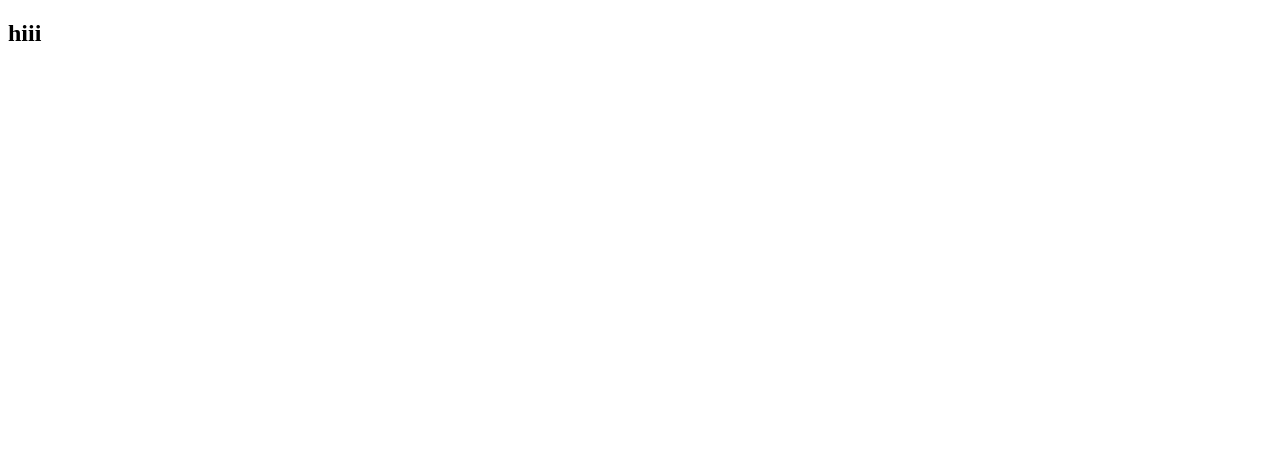
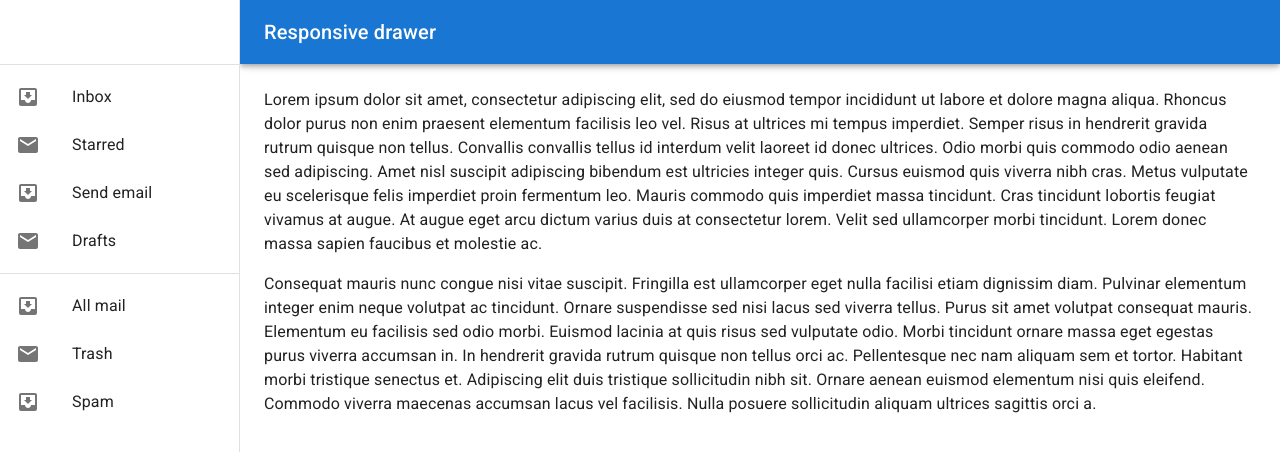
Before and after one commit to hachi-nico/bbb-youtube-app-v2, a React (Vite) app: page / in a window 1280 px wide. Shown: the top 452 px of the page. Built offline with nearby package versions, Linux system fonts and the light colour scheme.

Commit message:
setup mui, react router

```diff
--- a/index.html
+++ b/index.html
@@ -3,6 +3,10 @@
   <head>
     <meta charset="UTF-8" />
     <link rel="icon" type="image/svg+xml" href="/vite.svg" />
+    <link
+      rel="stylesheet"
+      href="https://fonts.googleapis.com/css?family=Roboto:300,400,500,700&display=swap"
+    />
     <meta name="viewport" content="width=device-width, initial-scale=1.0" />
     <title>Vite + React</title>
   </head>
--- a/src/App.jsx
+++ b/src/App.jsx
@@ -1,13 +1,26 @@
-import {useState} from 'react'
+import React from 'react'
+import {BrowserRouter, Switch, Route, Link} from 'react-router-dom'
 
-function App() {
-  const [count, setCount] = useState(0)
+import MainLayout from './layouts/MainLayout'
+import Beranda from './pages/Beranda'
 
+export default function App() {
   return (
-    <div>
-      <h2>hiii</h2>
-    </div>
+    <RouterWrapper>
+      <MainLayout />
+    </RouterWrapper>
   )
 }
 
-export default App
+const RouterWrapper = ({children}) => {
+  return (
+    <BrowserRouter>
+      {children}
+      <Switch>
+        <Route exact path="/">
+          <Beranda />
+        </Route>
+      </Switch>
+    </BrowserRouter>
+  )
+}
--- /dev/null
+++ b/src/layouts/MainLayout.jsx
@@ -0,0 +1,160 @@
+import * as React from 'react'
+import AppBar from '@mui/material/AppBar'
+import Box from '@mui/material/Box'
+import CssBaseline from '@mui/material/CssBaseline'
+import Divider from '@mui/material/Divider'
+import Drawer from '@mui/material/Drawer'
+import IconButton from '@mui/material/IconButton'
+import InboxIcon from '@mui/icons-material/MoveToInbox'
+import List from '@mui/material/List'
+import ListItem from '@mui/material/ListItem'
+import ListItemButton from '@mui/material/ListItemButton'
+import ListItemIcon from '@mui/material/ListItemIcon'
+import ListItemText from '@mui/material/ListItemText'
+import MailIcon from '@mui/icons-material/Mail'
+import MenuIcon from '@mui/icons-material/Menu'
+import Toolbar from '@mui/material/Toolbar'
+import Typography from '@mui/material/Typography'
+
+const drawerWidth = 240
+
+function ResponsiveDrawer(props) {
+  const {window} = props
+  const [mobileOpen, setMobileOpen] = React.useState(false)
+
+  const handleDrawerToggle = () => {
+    setMobileOpen(!mobileOpen)
+  }
+
+  const drawer = (
+    <div>
+      <Toolbar />
+      <Divider />
+      <List>
+        {['Inbox', 'Starred', 'Send email', 'Drafts'].map((text, index) => (
+          <ListItem key={text} disablePadding>
+            <ListItemButton>
+              <ListItemIcon>
+                {index % 2 === 0 ? <InboxIcon /> : <MailIcon />}
+              </ListItemIcon>
+              <ListItemText primary={text} />
+            </ListItemButton>
+          </ListItem>
+        ))}
+      </List>
+      <Divider />
+      <List>
+        {['All mail', 'Trash', 'Spam'].map((text, index) => (
+          <ListItem key={text} disablePadding>
+            <ListItemButton>
+              <ListItemIcon>
+                {index % 2 === 0 ? <InboxIcon /> : <MailIcon />}
+              </ListItemIcon>
+              <ListItemText primary={text} />
+            </ListItemButton>
+          </ListItem>
+        ))}
+      </List>
+    </div>
+  )
+
+  const container =
+    window !== undefined ? () => window().document.body : undefined
+
+  return (
+    <Box sx={{display: 'flex'}}>
+      <CssBaseline />
+      <AppBar
+        position="fixed"
+        sx={{
+          width: {sm: `calc(100% - ${drawerWidth}px)`},
+          ml: {sm: `${drawerWidth}px`},
+        }}
+      >
+        <Toolbar>
+          <IconButton
+            color="inherit"
+            aria-label="open drawer"
+            edge="start"
+            onClick={handleDrawerToggle}
+            sx={{mr: 2, display: {sm: 'none'}}}
+          >
+            <MenuIcon />
+          </IconButton>
+          <Typography variant="h6" noWrap component="div">
+            Responsive drawer
+          </Typography>
+        </Toolbar>
+      </AppBar>
+      <Box
+        component="nav"
+        sx={{width: {sm: drawerWidth}, flexShrink: {sm: 0}}}
+        aria-label="mailbox folders"
+      >
+        {/* The implementation can be swapped with js to avoid SEO duplication of links. */}
+        <Drawer
+          container={container}
+          variant="temporary"
+          open={mobileOpen}
+          onClose={handleDrawerToggle}
+          ModalProps={{
+            keepMounted: true, // Better open performance on mobile.
+          }}
+          sx={{
+            display: {xs: 'block', sm: 'none'},
+            '& .MuiDrawer-paper': {boxSizing: 'border-box', width: drawerWidth},
+          }}
+        >
+          {drawer}
+        </Drawer>
+        <Drawer
+          variant="permanent"
+          sx={{
+            display: {xs: 'none', sm: 'block'},
+            '& .MuiDrawer-paper': {boxSizing: 'border-box', width: drawerWidth},
+          }}
+          open
+        >
+          {drawer}
+        </Drawer>
+      </Box>
+      <Box
+        component="main"
+        sx={{flexGrow: 1, p: 3, width: {sm: `calc(100% - ${drawerWidth}px)`}}}
+      >
+        <Toolbar />
+        <Typography paragraph>
+          Lorem ipsum dolor sit amet, consectetur adipiscing elit, sed do
+          eiusmod tempor incididunt ut labore et dolore magna aliqua. Rhoncus
+          dolor purus non enim praesent elementum facilisis leo vel. Risus at
+          ultrices mi tempus imperdiet. Semper risus in hendrerit gravida rutrum
+          quisque non tellus. Convallis convallis tellus id interdum velit
+          laoreet id donec ultrices. Odio morbi quis commodo odio aenean sed
+          adipiscing. Amet nisl suscipit adipiscing bibendum est ultricies
+          integer quis. Cursus euismod quis viverra nibh cras. Metus vulputate
+          eu scelerisque felis imperdiet proin fermentum leo. Mauris commodo
+          quis imperdiet massa tincidunt. Cras tincidunt lobortis feugiat
+          vivamus at augue. At augue eget arcu dictum varius duis at consectetur
+          lorem. Velit sed ullamcorper morbi tincidunt. Lorem donec massa sapien
+          faucibus et molestie ac.
+        </Typography>
+        <Typography paragraph>
+          Consequat mauris nunc congue nisi vitae suscipit. Fringilla est
+          ullamcorper eget nulla facilisi etiam dignissim diam. Pulvinar
+          elementum integer enim neque volutpat ac tincidunt. Ornare suspendisse
+          sed nisi lacus sed viverra tellus. Purus sit amet volutpat consequat
+          mauris. Elementum eu facilisis sed odio morbi. Euismod lacinia at quis
+          risus sed vulputate odio. Morbi tincidunt ornare massa eget egestas
+          purus viverra accumsan in. In hendrerit gravida rutrum quisque non
+          tellus orci ac. Pellentesque nec nam aliquam sem et tortor. Habitant
+          morbi tristique senectus et. Adipiscing elit duis tristique
+          sollicitudin nibh sit. Ornare aenean euismod elementum nisi quis
+          eleifend. Commodo viverra maecenas accumsan lacus vel facilisis. Nulla
+          posuere sollicitudin aliquam ultrices sagittis orci a.
+        </Typography>
+      </Box>
+    </Box>
+  )
+}
+
+export default ResponsiveDrawer
--- a/src/main.jsx
+++ b/src/main.jsx
@@ -1,6 +1,7 @@
 import React from 'react'
 import ReactDOM from 'react-dom/client'
 import App from './App'
+import './main.css'
 
 ReactDOM.createRoot(document.getElementById('root')).render(
   <React.StrictMode>
--- /dev/null
+++ b/src/pages/Beranda.jsx
@@ -0,0 +1,13 @@
+import React from 'react'
+import {Button} from '../components/MUILoader'
+
+const Beranda = () => {
+  return (
+    <div>
+      <Button variant="contained">Hello World</Button>
+      <h1>Beranda</h1>
+    </div>
+  )
+}
+
+export default Beranda
--- a/vite.config.js
+++ b/vite.config.js
@@ -1,15 +1,7 @@
 import {defineConfig} from 'vite'
 import react from '@vitejs/plugin-react'
-import path from 'path'
 
 // https://vitejs.dev/config/
 export default defineConfig({
   plugins: [react()],
-  resolve: {
-    alias: {
-      '@components': path.resolve(__dirname, './src/components'),
-      '@assets': path.resolve(__dirname, './src/assets'),
-      '@pages': path.resolve(__dirname, './src/pages'),
-    },
-  },
 })
```
Also changed, not shown: package.json (+7 -1 lines), src/main.css (added), 1 other file (tests, documents, lock files or other folders).
